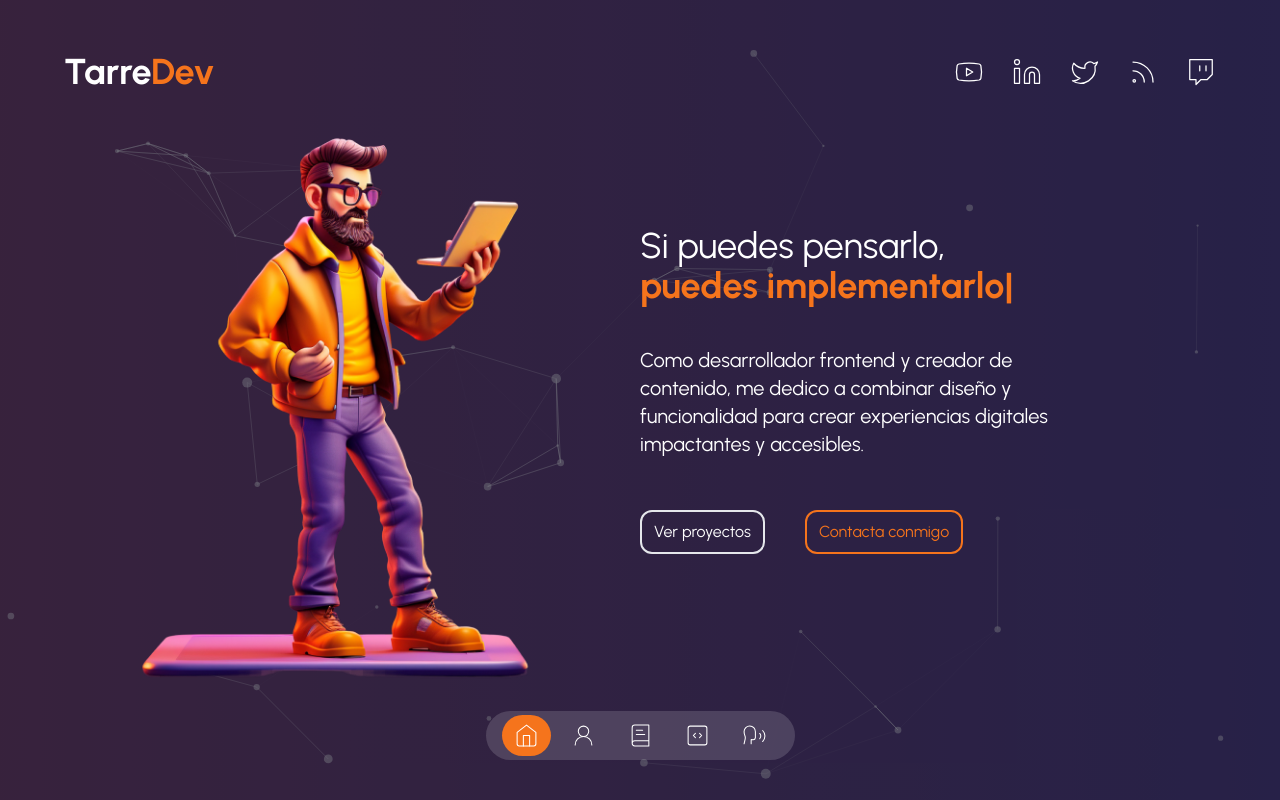
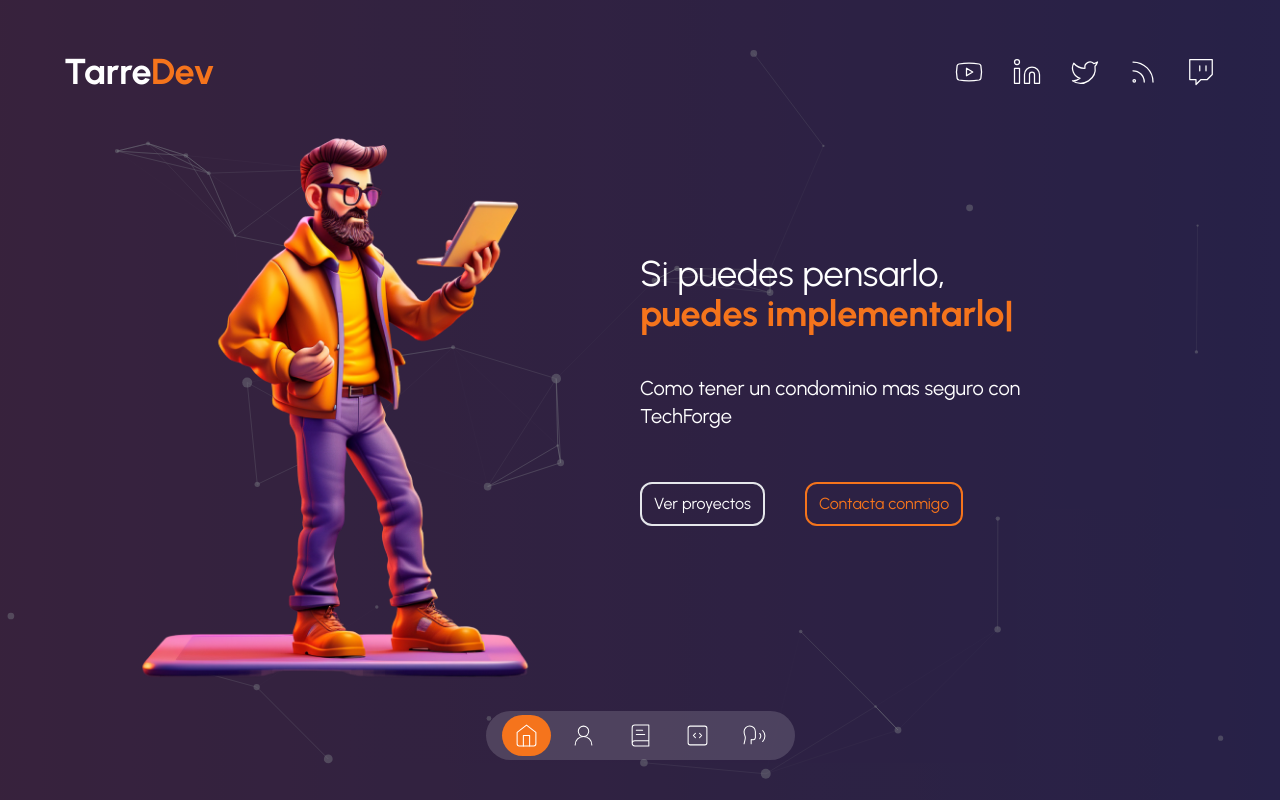
Before and after one commit to Dilanapm/techforge-page, a Next.js app: page / in a window 1280 px wide. Built offline with nearby package versions, Linux system fonts and the light colour scheme.

Commit message:
cambio 1

```diff
--- a/components/introduction.tsx
+++ b/components/introduction.tsx
@@ -27,7 +27,7 @@ const Introduction = () => {
                     </h1>
 
                     <p className="mx-auto mb-2 text-xl md:text-xl md:mx-0 md:mb-8">
-                        Como desarrollador frontend y creador de contenido, me dedico a combinar diseño y funcionalidad para crear experiencias digitales impactantes y accesibles.
+                        Como tener un condominio mas seguro con TechForge
                     </p>
 
                     <div className="flex items-center justify-center gap-3 md:justify-start md:gap-10">
```
